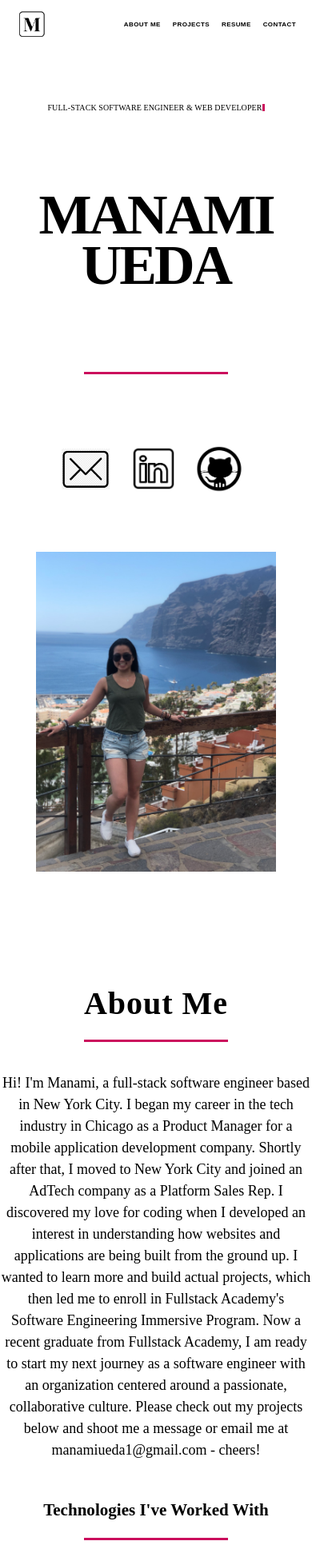
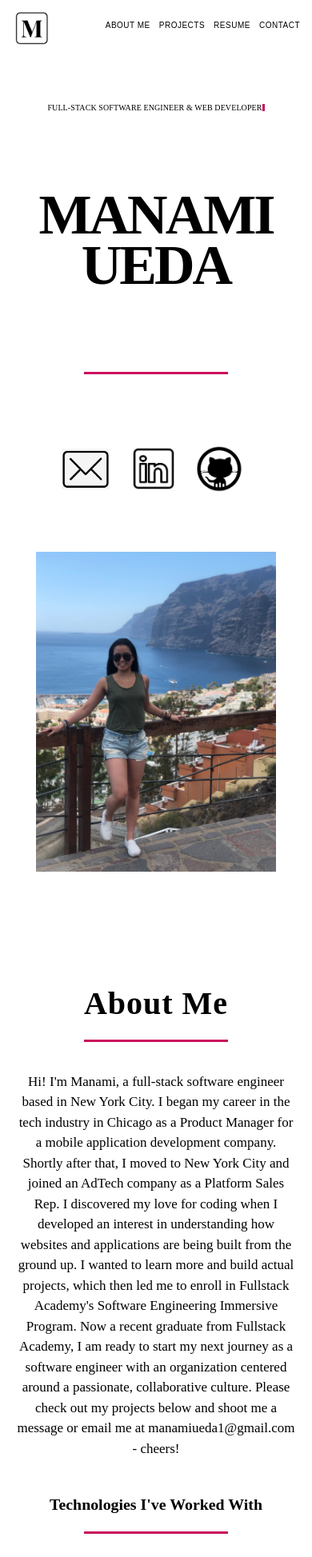
Before and after one commit to manamiueda1/manami-ueda, a React (Create React App) app: page / in a window 390 px wide. Shown: the top 1947 px of the page at 80% size. Built offline with nearby package versions, Linux system fonts and the light colour scheme.

Commit message:
mobile responsive complete

```diff
--- a/src/App.css
+++ b/src/App.css
@@ -158,7 +158,8 @@ p {
   font-weight: 80;
   font-size: 22px;
   line-height: 1.5em;
-  max-width: 1000px;
+  width: 90vw;
+  max-width: 1050px;
   min-width: 300px;
 }
 
@@ -166,18 +167,6 @@ p {
   text-align: left;
   align-self: center;
 }
-
-/* .Technology {
-  display: flex;
-  flex-direction: column;
-  align-self: center;
-  font-family: ambroise-std;
-  font-weight: 80;
-  font-size: 22px;
-  line-height: 1.5em;
-  max-width: 1000px;
-  min-width: 300px;
-} */
 
 .FitMinded,
 .Image-to-voice,
@@ -340,7 +329,7 @@ span {
     font-size: 30px;
   }
   p {
-    font-size: 18px;
+    font-size: 17px;
   }
   .Fit-img {
     width: 180px;
--- a/src/Nav.css
+++ b/src/Nav.css
@@ -95,14 +95,15 @@ a {
     padding-bottom: 0px;
   }
   .Mu {
-    width: 40px;
-    margin-left: 20px;
+    width: 50px;
+    margin-left: 15px;
   }
   .menu {
-    margin-right: 20px;
+    margin-right: 15px;
   }
   li {
-    font-size: 8px;
-    margin-left: 15px;
+    font-weight: normal;
+    font-size: 10px;
+    margin-left: 11px;
   }
 }
```
Also changed, not shown: 14 other files (tests, documents, lock files or other folders).
